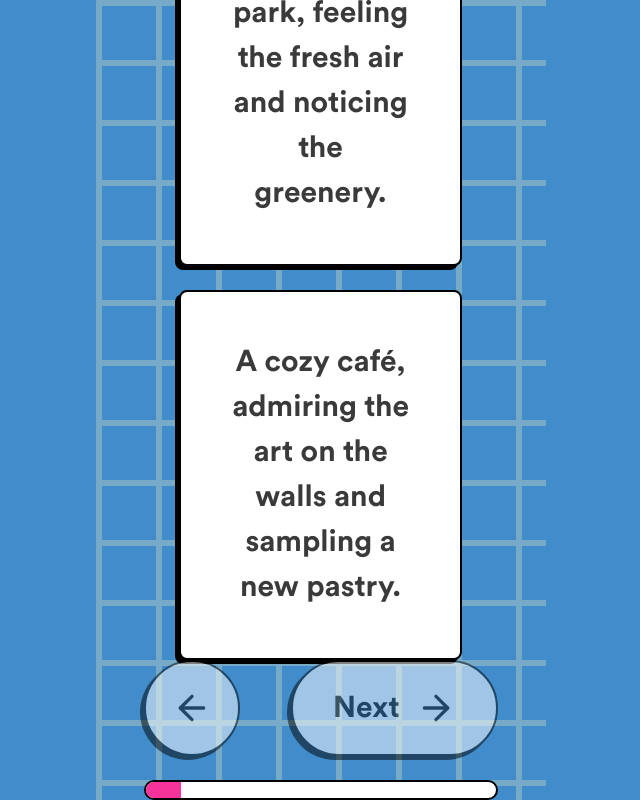
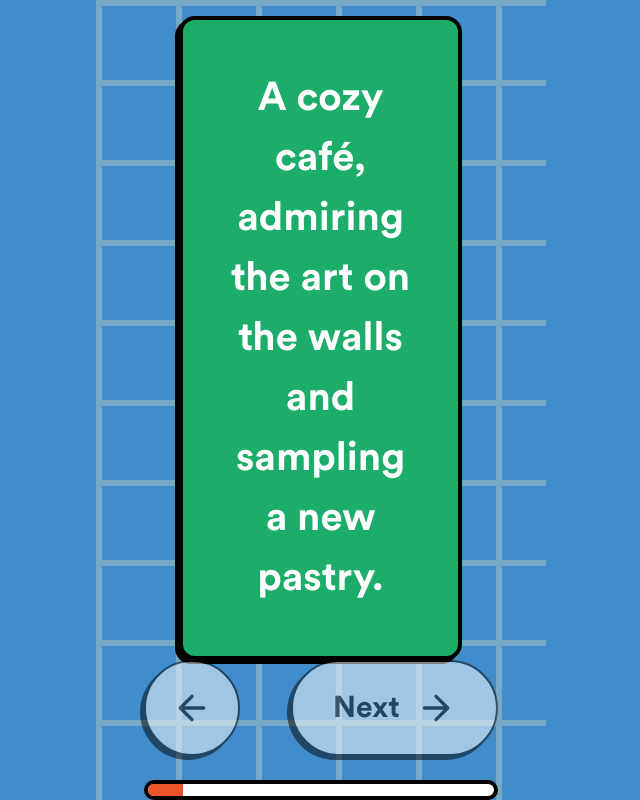
Before and after one commit to kent12t/redis-passion-v2, a Next.js app: page / in a window 1280 px wide. Both pictures are taken after a click on the button "Get Started!". Shown: the whole page, without its empty margins (319-959 px from the left). Built offline with nearby package versions, Linux system fonts and the light colour scheme.

Commit message:
feat: small styling update WIP on qn page

```diff
--- a/app/components/FaceTrackingVideo.tsx
+++ b/app/components/FaceTrackingVideo.tsx
@@ -39,28 +39,28 @@ interface FaceTrackingVideoProps {
 // Personality type to asset mapping
 const personalityAssets = {
     "wellness warrior": {
-        hat: '/runner-hat.png',
-        shirt: '/runner-shirt.png'
+        hat: '/costume/runner-hat.png',
+        shirt: '/costume/runner-shirt.png'
     },
     "art maestro": {
-        hat: '/artist-hat.png',
-        shirt: '/artist-shirt.png'
+        hat: '/costume/artist-hat.png',
+        shirt: '/costume/artist-shirt.png'
     },
     "wise storyteller": {
-        hat: '/storyteller-hat.png',
-        shirt: '/storyteller-shirt.png'
+        hat: '/costume/storyteller-hat.png',
+        shirt: '/costume/storyteller-shirt.png'
     },
     "master chef": {
-        hat: '/chef-hat.png',
-        shirt: '/chef-shirt.png'
+        hat: '/costume/chef-hat.png',
+        shirt: '/costume/chef-shirt.png'
     },
     "tree whisperer": {
-        hat: '/farmer-hat.png',
-        shirt: '/farmer-shirt.png'
+        hat: '/costume/farmer-hat.png',
+        shirt: '/costume/farmer-shirt.png'
     },
     "community champion": {
-        hat: '/volunteer-hat.png',
-        shirt: '/volunteer-shirt.png'
+        hat: '/costume/volunteer-hat.png',
+        shirt: '/costume/volunteer-shirt.png'
     }
 } as const;
 
--- a/app/components/QuestionPage.tsx
+++ b/app/components/QuestionPage.tsx
@@ -72,7 +72,7 @@ export default function QuestionPage({
                         >
                             {/* Question */}
                             <div className="flex flex-col items-center justify-center mb-6 md:mb-16">
-                                <h2 className="text-4xl font-bold text-center text-pink-500 sm:text-6xl lg:text-7xl question">
+                                <h2 className="text-4xl font-bold text-center text-white sm:text-6xl lg:text-7xl question">
                                     {currentQuestion.question_text}
                                 </h2>
                             </div>
@@ -84,8 +84,7 @@ export default function QuestionPage({
                                         <MotionCard
                                             key={index}
                                             isSelected={selectedAnswers[currentQuestionIndex] === index}
-                                            variant="white"
-                                            className="p-4 text-lg font-medium leading-normal text-center sm:p-8 lg:p-12 sm:text-xl lg:text-3xl"
+                                            className={`p-12 text-[40px] text-white font-medium leading-normal text-center ${index > 0 ? 'bg-green' : 'bg-purple'}`}
                                             onClick={() => onSelectAnswer(currentQuestionIndex, index)}
                                         >
                                             {option.option_text}
@@ -123,9 +122,9 @@ export default function QuestionPage({
                     </div>
 
                     {/* Progress bar */}
-                    <div className="w-full h-3 overflow-hidden bg-white border-2 border-black rounded-full sm:h-4 lg:h-5">
+                    <div className="w-full h-3 overflow-hidden bg-white border-4 border-black rounded-full sm:h-4 lg:h-5">
                         <div
-                            className="h-full transition-all duration-300 ease-in-out bg-pink-500"
+                            className="h-full transition-all duration-300 ease-in-out bg-orange"
                             style={{ width: `${progress}%` }}
                         ></div>
                     </div>
--- a/app/components/ui/motion-card.tsx
+++ b/app/components/ui/motion-card.tsx
@@ -8,10 +8,8 @@ interface MotionCardProps {
     isSelected?: boolean;
     interactive?: boolean;
     variant?: 'primary' | 'secondary' | 'neutral' | 'white';
-    textColor?: string;
     children?: ReactNode;
     onClick?: () => void;
-    style?: React.CSSProperties;
 }
 
 export const MotionCard = forwardRef<HTMLDivElement, MotionCardProps>(({
@@ -20,33 +18,18 @@ export const MotionCard = forwardRef<HTMLDivElement, MotionCardProps>(({
     interactive = true,
     variant = 'white',
     children,
-    textColor = "#3A3A3A",
     onClick,
-    style,
     ...props
 }, ref) => {
-    // Define variants based on card type
-    const cardVariants = {
-        primary: {
-            background: "rgb(236, 72, 153)", // pink-500
-            color: "white",
-            border: "2px solid black",
-        },
-        secondary: {
-            background: "rgb(59, 130, 246)", // blue-500
-            color: "white",
-            border: "2px solid black",
-        },
-        neutral: {
-            background: "rgb(209, 213, 219)", // gray-300
-            color: textColor,
-            border: "2px solid black",
-        },
-        white: {
-            background: "white",
-            color: textColor,
-            border: isSelected ? "2px solid rgb(236, 72, 153)" : "2px solid black", // Pink border if selected
-        },
+    // Define variant classes using Tailwind
+    const variantClasses = {
+        primary: "bg-pink-500 text-white border-2 border-black",
+        secondary: "bg-blue-500 text-white border-2 border-black",
+        neutral: "bg-gray-300 text-[#3A3A3A] border-2 border-black",
+        white: cn(
+            "bg-white text-[#3A3A3A] border-4",
+            isSelected ? "border-white-500" : "border-black"
+        ),
     };
 
     // Generate CSS classes based on state
@@ -60,15 +43,19 @@ export const MotionCard = forwardRef<HTMLDivElement, MotionCardProps>(({
         <div
             ref={ref}
             className={cn(
-                "rounded-lg font-sans",
+                // Base styles
+                "rounded-2xl font-sans",
                 "motion-card",
+
+                // Variant styles (can be overridden by className)
+                variantClasses[variant],
+
+                // State styles
                 stateClasses,
+
+                // Custom className (will override variant styles due to order)
                 className
             )}
-            style={{
-                ...cardVariants[variant],
-                ...style,
-            }}
             onClick={interactive ? onClick : undefined}
             {...props}
         >
--- a/app/globals.css
+++ b/app/globals.css
@@ -5,7 +5,7 @@
 :root {
   --background: #ffffff;
   --foreground: #171717;
-  --grid-size: 60px;
+  --grid-size: 80px;
   --font-circular-bold: var(--font-circular-bold);
 
   /* Page-specific colors */
@@ -111,10 +111,6 @@ h6,
 .question {
   font-family: var(--font-circular-bold), system-ui, sans-serif;
   font-weight: 700;
-  text-shadow: 2px 2px 0 rgba(255, 255, 255, 0.7), -2px -2px 0 rgba(255, 255, 255, 0.7),
-    2px -2px 0 rgba(255, 255, 255, 0.7), -2px 2px 0 rgba(255, 255, 255, 0.7),
-    0px 2px 0 rgba(255, 255, 255, 0.7), 0px -2px 0 rgba(255, 255, 255, 0.7),
-    2px 0px 0 rgba(255, 255, 255, 0.7), -2px 0px 0 rgba(255, 255, 255, 0.7);
   filter: drop-shadow(-3px 3px 2px rgba(0, 0, 0, 0.15));
 }
 
```
